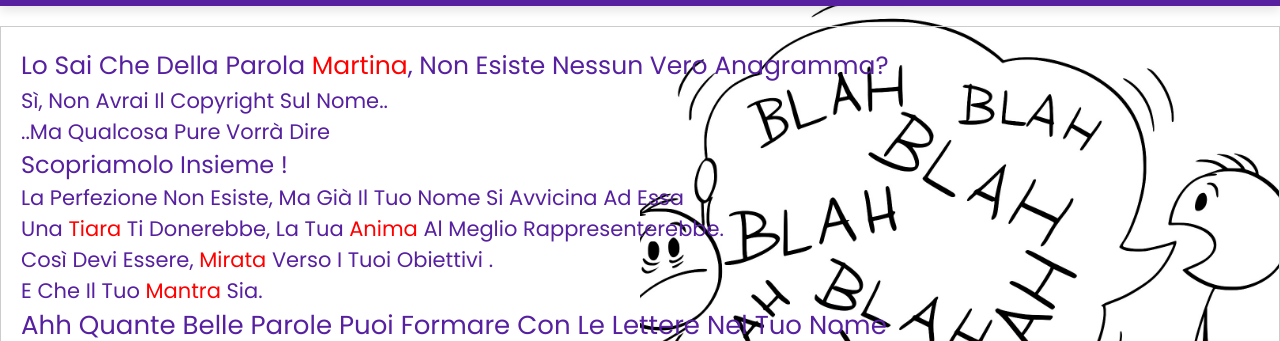
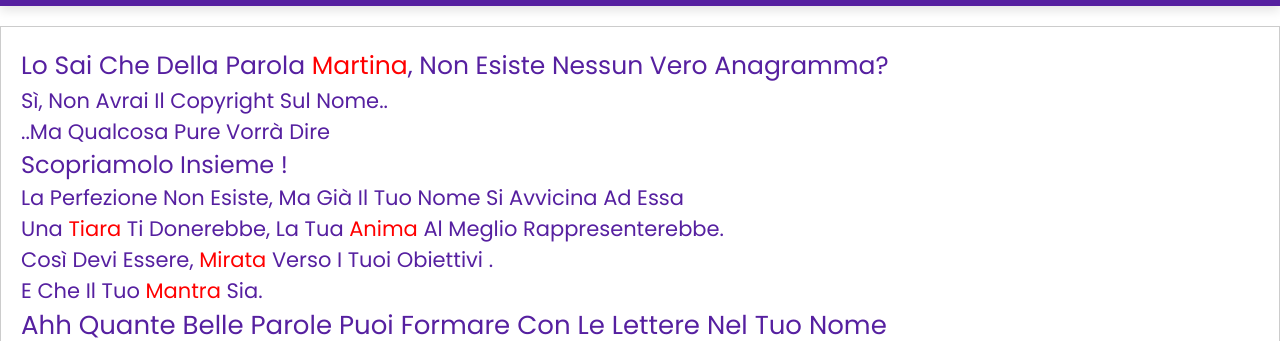
Before and after one commit to darkside021/Martina.github.io, a plain HTML site: page phrases.html in a window 1280 px wide. Shown: the part 72-413 px from the top of the page. Drawn offline with nearby package versions, Linux system fonts and the light colour scheme.

Commit message:
Update phrases.html

```diff
--- a/phrases.html
+++ b/phrases.html
@@ -46,9 +46,7 @@
     <p style="color: #5620a0; font-size: 36px;">Amarti, quello che vorrei donarti "</p>
     <p style="color: #5620a0; font-size: 36px;">Amanti, quello che potremmo essere "</p>
 
-<div class="right-image-container">
-    <img src="../immagini/Blah_blah_blah.jpg" alt="Why not?">
-</div>
+
     <!-- ... altre frasi ... -->
 </div>
 
```
